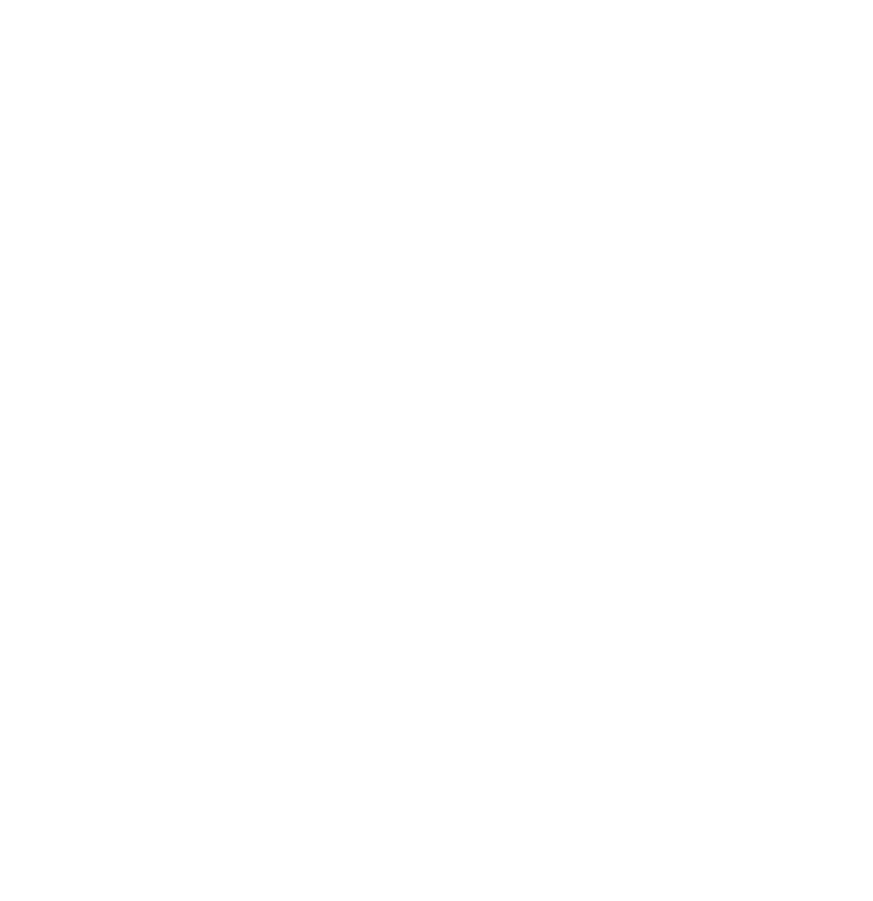
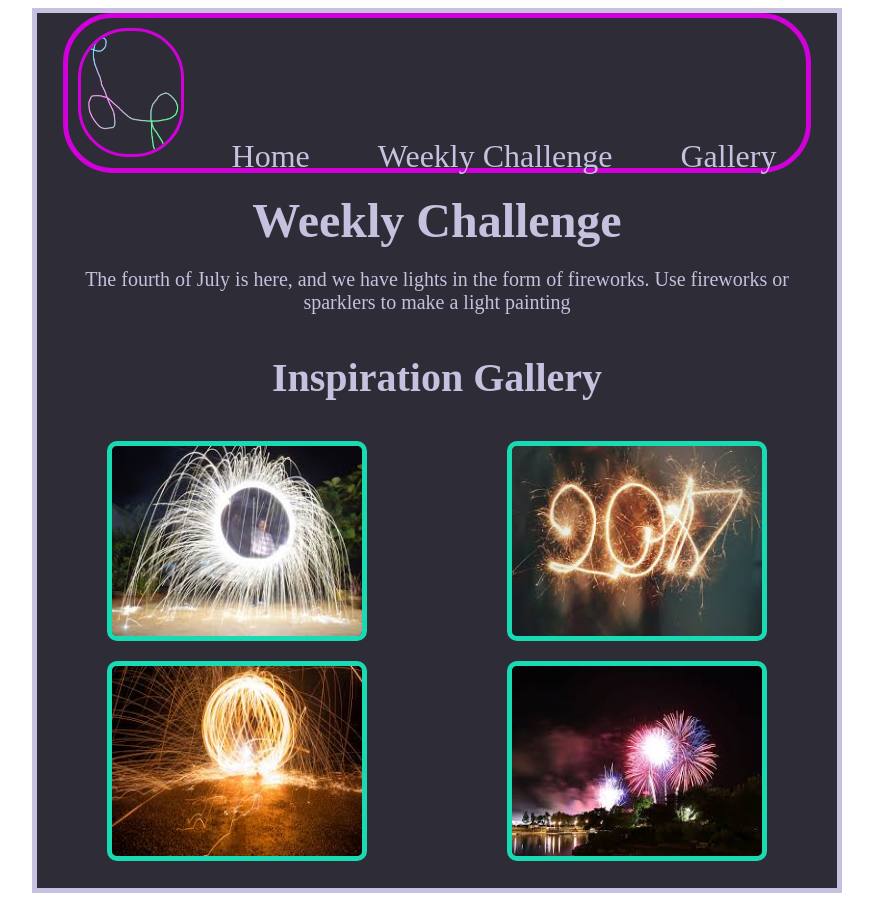
Before and after one commit to Wizorcerer/wdd130-tuggle, a plain HTML site: page weekly_challenge.html in a window 1280 px wide. Shown: the whole page, without its empty margins (203-1076 px from the left). Before the commit the page ends 800 px from the top, so only its background shows below. Drawn offline with Linux system fonts and the light colour scheme.

Commit message:
html and css for challenge page

```diff
--- a/style.css
+++ b/style.css
@@ -43,3 +43,48 @@ button{
     text-decoration: none;
     color: white
 }
+
+
+
+/* Below is CSS for Weekly Challenge Page */
+
+#challenge-page{
+    color: #c5c1de;
+}
+
+.challenge-description{
+    text-align: center;
+    margin: 20px;
+}
+
+#challenge-title{
+    font-size: 3em;
+    margin: 10px;
+}
+
+#challenge-subtitle{
+    font-size: 1.25em;
+}
+
+#inspo-gallery-title{
+    text-align: center;
+    font-size: 2.5em;
+    margin-bottom: 30px;
+}
+
+.inspiration{
+    display: grid;
+    grid-template-columns: 1fr 1fr;
+    grid-template-rows: 1fr 1fr;
+    width: 100%;
+
+}
+
+.challenge-image{
+    margin: 10px;
+    padding: 0;
+    width: 250px;
+    height: 190px;
+    border: 5px solid #18dbb4;
+    border-radius: 10px;
+}
--- a/weekly_challenge.html
+++ b/weekly_challenge.html
@@ -3,9 +3,30 @@
 <head>
     <meta charset="UTF-8">
     <meta name="viewport" content="width=device-width, initial-scale=1.0">
-    <title>Document</title>
+    <title>Weekly Challenge</title>
+    <link rel="stylesheet" href="style.css">
 </head>
-<body>
-
+<body id="challenge-page">
+    <div id=wrapper>
+        <nav>
+            <img src="images/Light painting Logo.png">
+            <a href="index.html">Home</a>
+            <a href="weekly_challenge.html">Weekly Challenge</a>
+            <a href="gallery.html">Gallery</a>
+        </nav>
+            <main>
+                <div class="challenge-description">
+                    <h2 id="challenge-title">Weekly Challenge</h2>
+                    <p id="challenge-subtitle">The fourth of July is here, and we have lights in the form of fireworks. Use fireworks or sparklers to make a light painting</p>
+                </div>
+                <h3 id="inspo-gallery-title">Inspiration Gallery</h3>
+                <div class="inspiration">
+                    <img src="images/Weekly Challenge/img 1.jfif" alt="sparkler circle" class="challenge-image">
+                    <img src="images/Weekly Challenge/img 2.jfif" alt="2017 light drawing" class="challenge-image">
+                    <img src="images/Weekly Challenge/img 3.jfif" alt="sparkler sphere" class="challenge-image">
+                    <img src="images/Weekly Challenge/img 4.jfif" alt="fireworks" class="challenge-image">
+                </div>
+            </main>
+    </div>
 </body>
 </html>
```
Also changed, not shown: gallery.html (+1 -1 lines).
